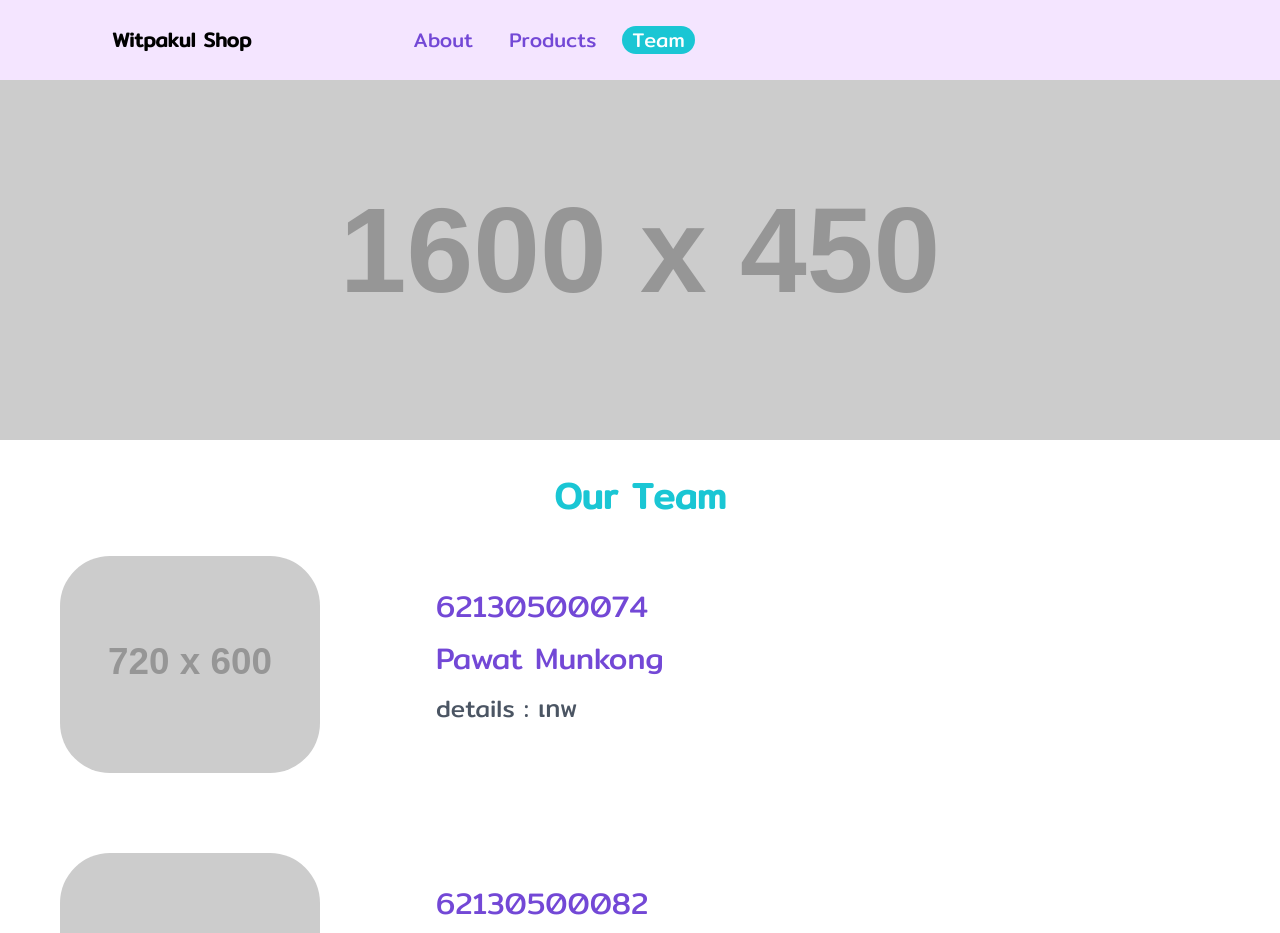
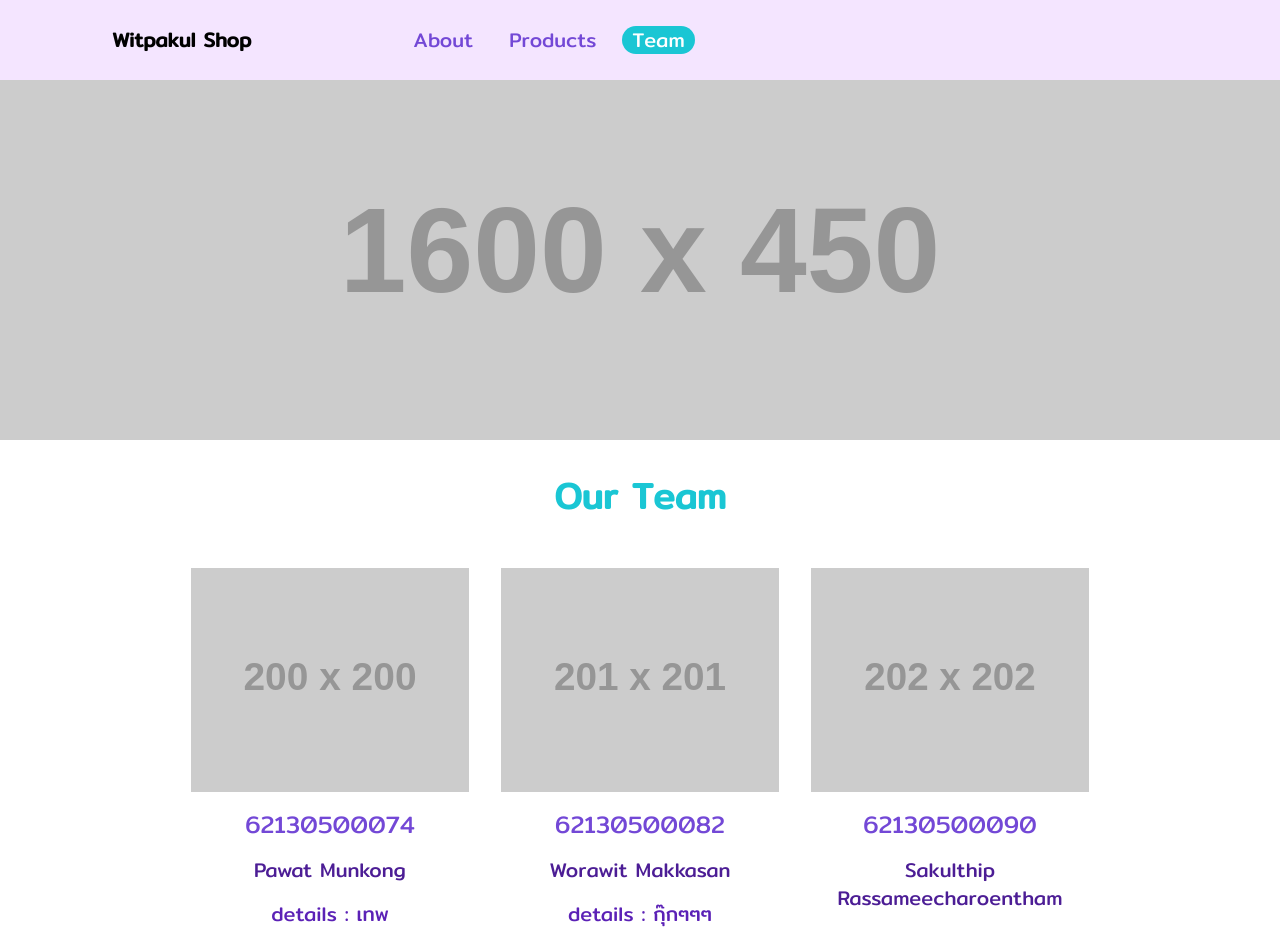
Before and after one commit to WitPaKul/Front_End, a Vue app: page /team in a window 1280 px wide. Shown: the top 933 px of the page. Built offline with nearby package versions, Linux system fonts and the light colour scheme.

Commit message:
[Update] Modify add edit template  and newteam

```diff
--- a/src/components/addproducts.vue
+++ b/src/components/addproducts.vue
@@ -41,8 +41,8 @@
         <input type="file" id="product-photo" name="product-photo" accept="image/png, image/jpeg, image/gif">
      </div>
       <div class="flex mt-6">
-          <button class="flex ml-auto text-white  bg-blue-400 border-0 py-2 px-6 focus:outline-none hover:bg-blue-500 rounded">Add</button>
-        <button class=" flex-initial text-white ml-4  bg-red-400 border-0 py-2 px-6 focus:outline-none hover:bg-red-600 rounded">Cancel</button>
+          <button class="flex ml-auto text-white  bg-blue border-0 py-2 px-6 focus:outline-none hover:bg-blue-500 rounded">Add</button>
+        <button class=" flex-initial text-white ml-4  bg-red-500 border-0 py-2 px-6 focus:outline-none hover:bg-red-600 rounded">Cancel</button>
         </div>
       </div>
     </div>
--- a/src/components/editproducts.vue
+++ b/src/components/editproducts.vue
@@ -41,8 +41,8 @@
         <input type="file" id="product-photo" name="product-photo" accept="image/png, image/jpeg, image/gif">
      </div>
       <div class="flex mt-6">
-          <button class="flex ml-auto text-white  bg-blue-400 border-0 py-2 px-6 focus:outline-none hover:bg-blue-500 rounded">Save</button>
-        <button class=" flex-initial text-white ml-4  bg-red-400 border-0 py-2 px-6 focus:outline-none hover:bg-red-600 rounded">Cancel</button>
+          <button class="flex ml-auto text-white  bg-blue border-0 py-2 px-6 focus:outline-none hover:bg-blue-500 rounded">Save</button>
+        <button class=" flex-initial text-white ml-4  bg-red-500 border-0 py-2 px-6 focus:outline-none hover:bg-red-600 rounded">Cancel</button>
         </div>
       </div>
     </div>
--- a/src/components/teammember.vue
+++ b/src/components/teammember.vue
@@ -1,43 +1,70 @@
 <template>
   <section class="text-gray-600 body-font">
-    <div
-      class="container mx-auto flex px-10 py-5 md:flex-row flex-col items-center"
-    >
-      <!-- box -->
-      <div class="lg:max-w-lg lg:w-1/4 md:w-1/4 p-5 w-full">
-        <img
-          class="object-cover object-center rounded"
-          alt="hero"
-          src="https://dummyimage.com/720x600">
+  <div class="container px-5 py-9 mx-auto">
+      <div class="flex flex-wrap  justify-center">
+        <div class="p-4 lg:w-1/4 md:w-1/2">
+          <div class="h-full flex flex-col items-center text-center">
+            <img
+              alt="team"
+              class="flex-shrink-0 rounded-lg w-full h-56 object-cover object-center mb-4"
+              src="https://dummyimage.com/200x200"
+            >
+            <div class="w-full">
+              <h2 class="title-font sm:text-2xl text-2xl mb-4 font-medium text-purple-dark">
+              62130500074
+              </h2>
+              <h3 class="title-font sm:text-xl text-xl mb-4 font-medium text-purple-900">Pawat Munkong</h3>
+              <p class="title-font sm:text-xl text-xl  font-medium mb-4 text-purple-800">
+                details : เทพ
+              </p>
+            </div>
+          </div>
+        </div>
+        <div class="p-4 lg:w-1/4 md:w-1/2">
+          <div class="h-full flex flex-col items-center text-center">
+            <img
+              alt="team"
+              class="flex-shrink-0 rounded-lg w-full h-56 object-cover object-center mb-4"
+              src="https://dummyimage.com/201x201"
+            >
+            <div class="w-full">
+              <h2 class="title-font sm:text-2xl text-2xl mb-4 font-medium text-purple-dark">
+              62130500082
+              </h2>
+              <h3 class="title-font sm:text-xl text-xl mb-4 font-medium text-purple-900">Worawit Makkasan</h3>
+              <p class="title-font sm:text-xl text-xl mb-4 font-medium text-purple-800">
+               details : กุ๊กๆๆๆ
+              </p>
+            </div>
+          </div>
+        </div>
+        <div class="p-4 lg:w-1/4 md:w-1/2">
+          <div class="h-full flex flex-col items-center text-center">
+            <img
+              alt="team"
+              class="flex-shrink-0 rounded-lg w-full h-56 object-cover object-center mb-4"
+              src="https://dummyimage.com/202x202"
+            >
+            <div class="w-full">
+              <h2 class="title-font sm:text-2xl text-2xl mb-4 font-medium text-purple-dark">
+                62130500090
+              </h2>
+              <h3 class="title-font sm:text-xl text-xl mb-4 font-medium text-purple-900">Sakulthip Rassameecharoentham</h3>
+              <p class="title-font sm:text-xl text-xl mb-4 font-medium text-purple-800">
+              details : หยกกกกกก
+              </p>
+            </div>
+          </div>
+        </div>
       </div>
-
-      <div
-        class="lg:flex-grow md:w-1/2 lg:pl-24 md:pl-16 flex flex-col md:items-start md:text-left items-center text-center"
-      >
-        <h1
-          class="title-font sm:text-3xl text-3xl mb-4 font-medium text-purple-dark"
-        >
-          {{ member.idname }}
-        </h1>
-        <h1
-          class="title-font sm:text-3xl text-3xl mb-4 font-medium text-purple-dark"
-        >
-          {{ member.myname }}
-        </h1>
-        <h3
-          class="title-font sm:text-2xl text-3xl mb-4 font-medium text-"
-        >
-          {{ member.roles }}
-        </h3>
       </div>
-    </div>
   </section>
 </template>
 
 <script>
 export default {
   name: "slideteam",
-  props: ["member"],
+
 };
 </script>
 
--- a/src/views/Team.vue
+++ b/src/views/Team.vue
@@ -3,11 +3,7 @@
   <slideteam></slideteam>
   <div class="flex flex-col justify-center">
     <h1 class="font-semibold text-4xl text-blue pt-9">Our Team</h1>
-    <teammember
-      v-for="member in members"
-      :key="member.id"
-      :member="member"
-    ></teammember>
+    <teammember ></teammember>
   </div>
   <footerbar></footerbar>
 </template>
@@ -22,26 +18,6 @@ export default {
     teammember,
     Slideteam,
   },
-  data() {
-    return {
-      members: [
-        {
-          idname: "62130500074",
-          myname: "Pawat Munkong",
-          roles: "details : เทพ",
-        },
-        {
-          idname: "62130500082",
-          myname: "Worawit Makkasan",
-          roles: "details : กุ๊กๆๆๆ",
-        },
-        {
-          idname: "62130500090",
-          myname: "Sakulthip Rassameecharoentham",
-          roles: "details : หยกกกกกก",
-        },
-      ],
-    };
-  },
+
 };
 </script>
```
Also changed, not shown: src/components/producttemplate.vue (+9 -3 lines).
